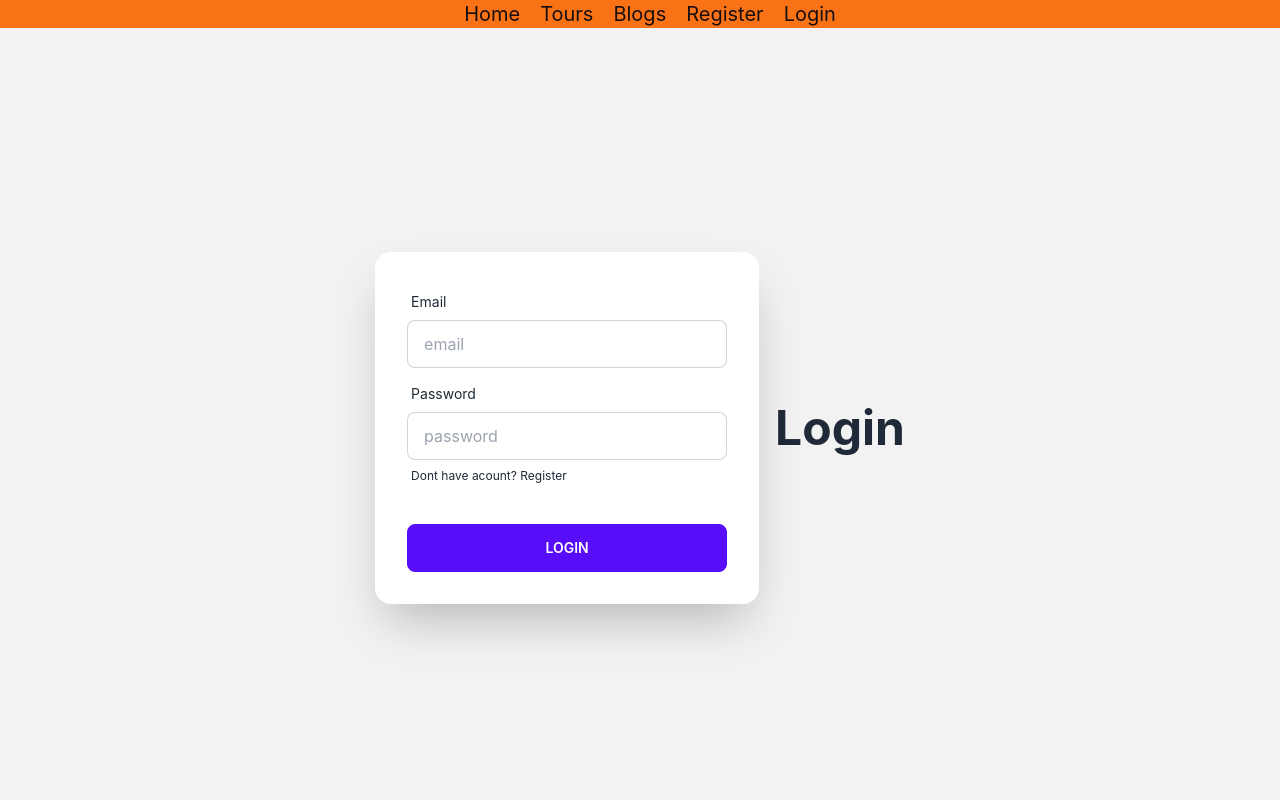
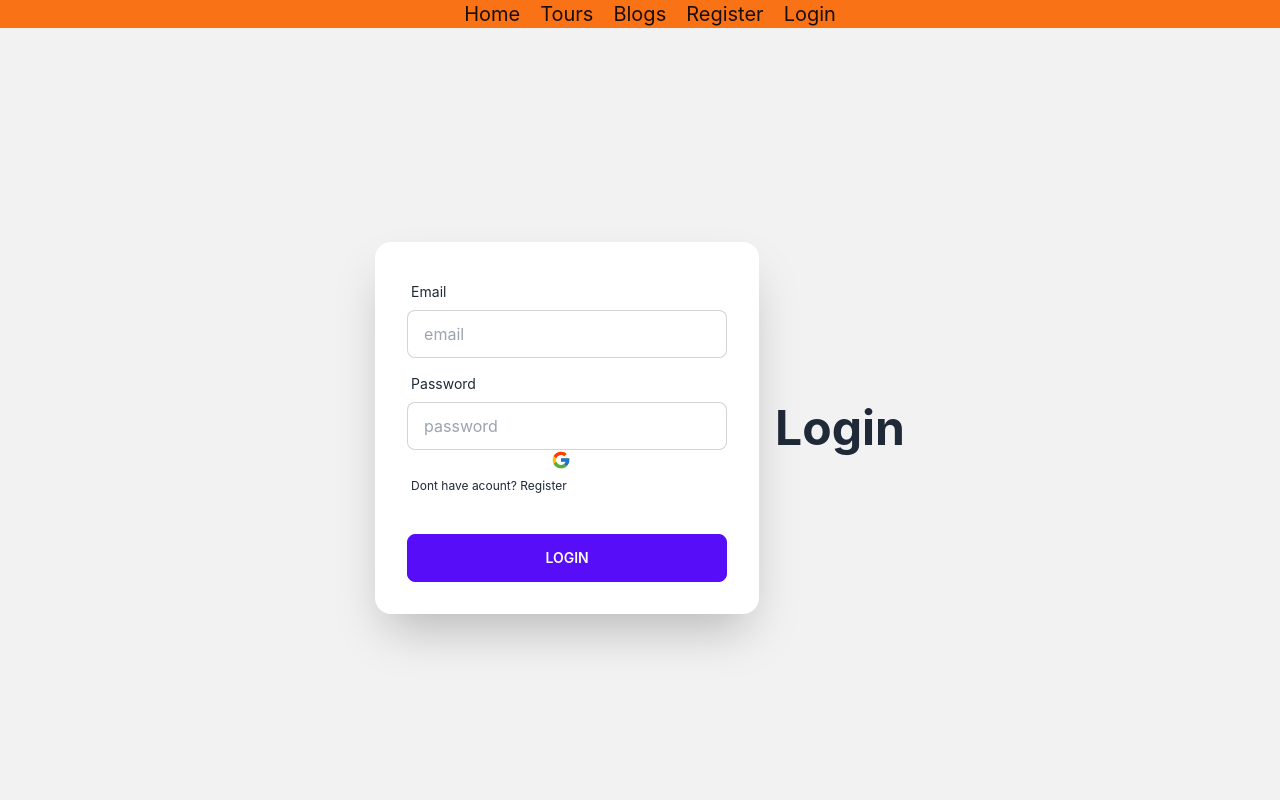
Before and after one commit to sou2000s/service-website-client, a React (Create React App) app: page /login in a window 1280 px wide. Shown: the top 800 px of the page. Built offline with nearby package versions, Linux system fonts and the light colour scheme; no server answers.

Commit message:
google login and jwt set done

```diff
--- a/src/components/Home/Home.js
+++ b/src/components/Home/Home.js
@@ -45,7 +45,7 @@ const Home = () => {
           <div className="mt-28">
           <h1 className="text-center text-5xl">My Key Focus</h1>
            <p className="text-center mt-5 text-2xl">My thoughtful team of knowledgeable experts are here to take care of every need, from the second you contact us to when you return</p>
-          <div className="grid md:grid-cols-3 md:ml-36 mt-7">
+          <div className="grid md:grid-cols-3 gap-8 md:ml-36 mt-7">
                  <KeyFocusCards heading="Accommodation" icon={accomondationIcon} text="We try to provide the best accomodation that is possible to provide."></KeyFocusCards>
                  <KeyFocusCards heading="Transportation" icon={TransportationIcon} text="We provide the best transport for our visitors so that they can enjoy their trip.."></KeyFocusCards>
                  <KeyFocusCards heading="Expert Trip Planning" icon={expertIcon} text="Our thoughful team plans every trip based on the customer budgets.."></KeyFocusCards>
--- a/src/components/Login/Login.js
+++ b/src/components/Login/Login.js
@@ -4,10 +4,10 @@ import { Link, useLocation, useNavigate } from 'react-router-dom';
 import { AuthContext } from '../../contexts/AuthProvider';
 import useTitle from '../../hooks/useTitle';
 import Footer from '../Footer/Footer';
-
+import {FcGoogle} from 'react-icons/fc'
 const Login = () => {
     useTitle('login')
-    const {login} = useContext(AuthContext)
+    const {login , googleAuthentication} = useContext(AuthContext)
 
 
     const location = useLocation()
@@ -38,16 +38,38 @@ const Login = () => {
     toast.success('welcome back')
     localStorage.setItem('token' , data.token)
    })
-
-
-
-
-
     navigate(from, { replace: true })
    })
    .catch(error => console.log(error.message))
 
 
+
+
+    }
+
+
+
+    const handleGoogleLogin = () => {
+      googleAuthentication()
+      .then(res => {
+        const currentUser = {
+          email: res.user.email
+        }
+        fetch('https://travelfy.vercel.app/jwt' , {
+          method: "POST",
+          headers : {
+              'content-type': 'application/json'
+          },
+          body: JSON.stringify(currentUser)
+       })
+       .then(res => res.json())
+       .then(data => {
+        toast.success('welcome back')
+        localStorage.setItem('token' , data.token)
+       })
+       navigate(from, { replace: true })
+      })
+      .catch(error => console.log(error.message))
     }
     return (
         <div>
@@ -82,6 +104,7 @@ const Login = () => {
                   placeholder="password"
                   className="input input-bordered"
                 />
+                <FcGoogle className='ml-36 text-xl hover:cursor-pointer ' onClick={handleGoogleLogin}/>
                 <label className="label">
                   <Link to='/register'  className="label-text-alt link link-hover">
                   Dont have acount? Register
```
Also changed, not shown: 1 other file (tests, documents, lock files or other folders).
